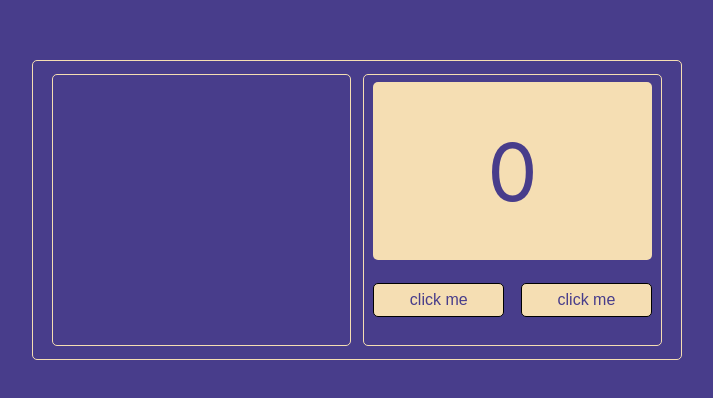
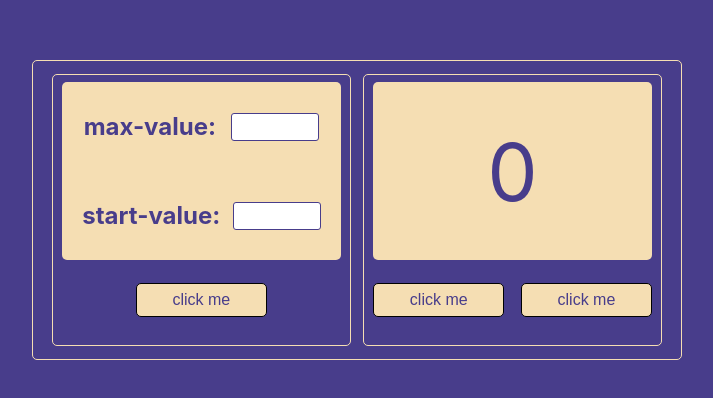
Before and after one commit to andbudha/project_counter_tuesday, a React (Create React App) app: page / in a window 1280 px wide. Shown: the part 190-588 px from the top of the page, without its empty margins (283-996 px from the left). Built offline with nearby package versions, Linux system fonts and the light colour scheme.

Commit message:
final styles added

```diff
--- a/src/components/CounterContainer/Counter.module.css
+++ b/src/components/CounterContainer/Counter.module.css
@@ -40,7 +40,7 @@
     color: darkslateblue;
 }
 
-.btn_container {
+.incr_btn_container {
     height: 29%;
     width: 98%;
     display: flex;
@@ -48,3 +48,41 @@
     justify-content: space-between;
     align-items: center;
 }
+
+.set_display {
+    height: 69%;
+    width: 98%;
+    background-color: wheat;
+    border-radius: 5px;
+    display: flex;
+    flex-direction: column;
+    color: darkslateblue;
+}
+
+.set_btn_container {
+    height: 29%;
+    width: 98%;
+    display: flex;
+    justify-content: center;
+    align-items: center;
+}
+
+
+.val_container {
+    display: flex;
+    flex-direction: row;
+    justify-content: space-around;
+    align-items: center;
+    height: 100%;
+    padding: 5%;
+}
+
+input {
+    width: 35%;
+    height: 45%;
+    border-radius: 3px;
+    border: 1px solid darkslateblue;
+    text-align: center;
+    font-size: 1.2rem;
+    color: darkslateblue;
+}
--- a/src/components/CounterContainer/Counter.tsx
+++ b/src/components/CounterContainer/Counter.tsx
@@ -5,11 +5,23 @@ export const Counter = () => {
     return (
         <div className={styles.main_container}>
             <div className={styles.counter_container}>
-
+                <div className={styles.set_display}>
+                    <div className={styles.val_container}>
+                        <h2>max-value:</h2>
+                        <input type="number"/>
+                    </div>
+                    <div className={styles.val_container}>
+                        <h2>start-value:</h2>
+                        <input type="number"/>
+                    </div>
+                </div>
+                <div className={styles.set_btn_container}>
+                    <Button/>
+                </div>
             </div>
             <div className={styles.counter_container}>
                 <div className={styles.incr_display}>0</div>
-                <div className={styles.btn_container}>
+                <div className={styles.incr_btn_container}>
                     <Button/>
                     <Button/>
                 </div>
```
